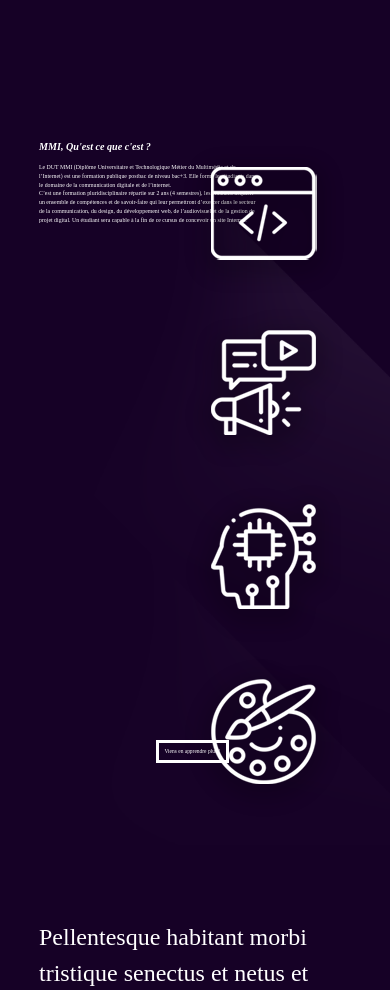
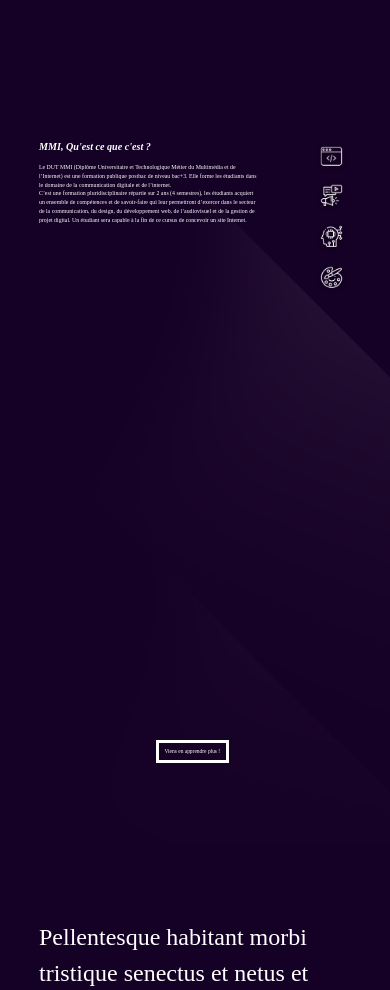
Before and after one commit to Yohan-gyt/MMI-Town, a PHP site: page / in a window 390 px wide. Shown: the part 843-1833 px from the top of the page. Run offline with PHP 8.4, Linux system fonts and the light colour scheme; some web fonts are replaced.

Commit message:
Icones responsive

```diff
--- a/index.html
+++ b/index.html
@@ -21,7 +21,7 @@
             <span class="six"></span>
             <span class="seven"></span>
             <nav>
-                <a href="#"><img src="Layers/logo-blanc.png" alt=""></a>
+                <a href="#"><img src="Layers/logo-blanc.png" alt="logo MMI Town"></a>
 
                 <div>
                     <ul class="nav-bar">
--- a/styles.css
+++ b/styles.css
@@ -211,6 +211,10 @@ a{
     top: 0em;
 }
 
+.icones a img{
+    width: 8.5vw;
+}
+
 .bot{
     position: absolute;
     left: 40%;
```
